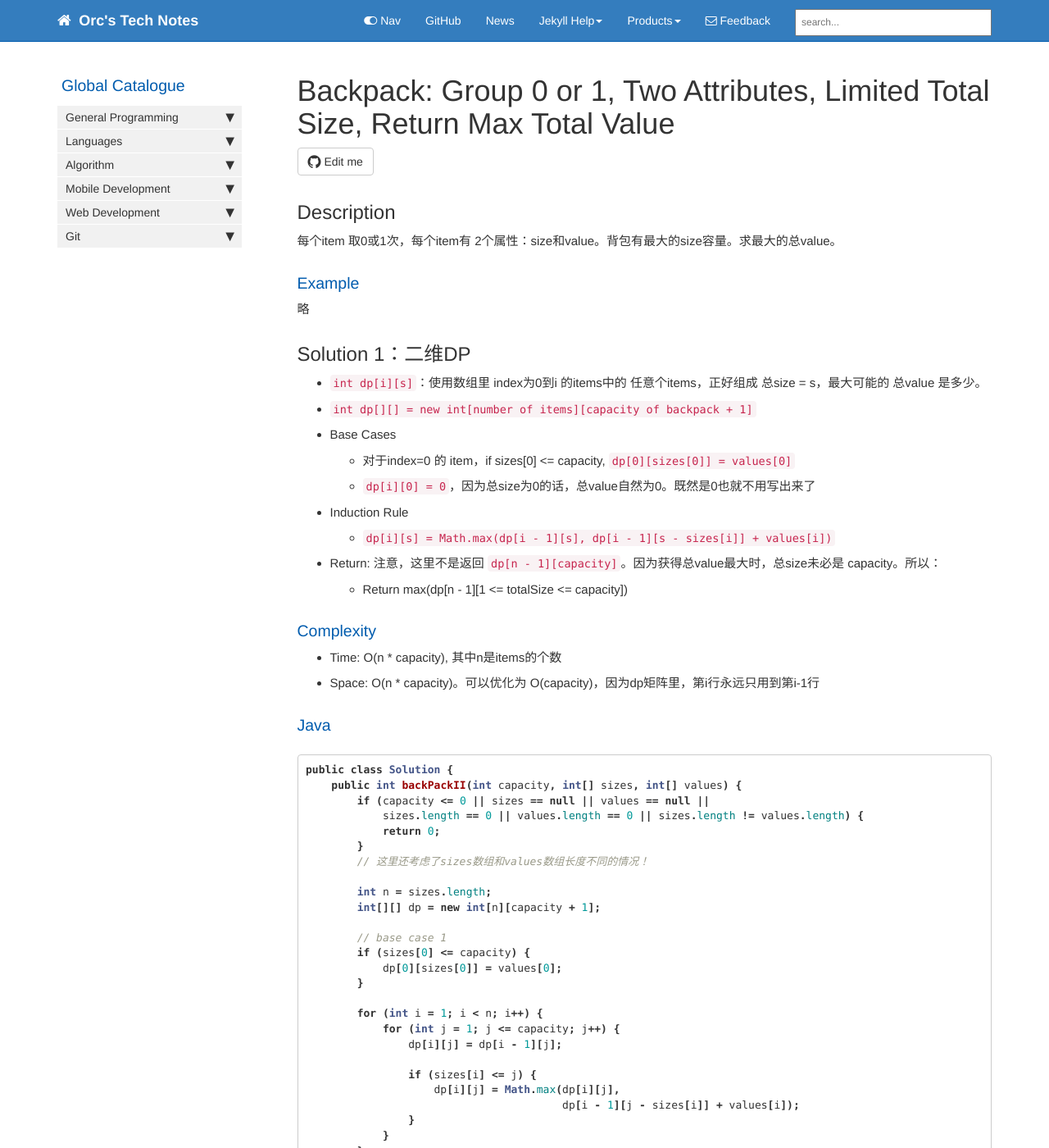
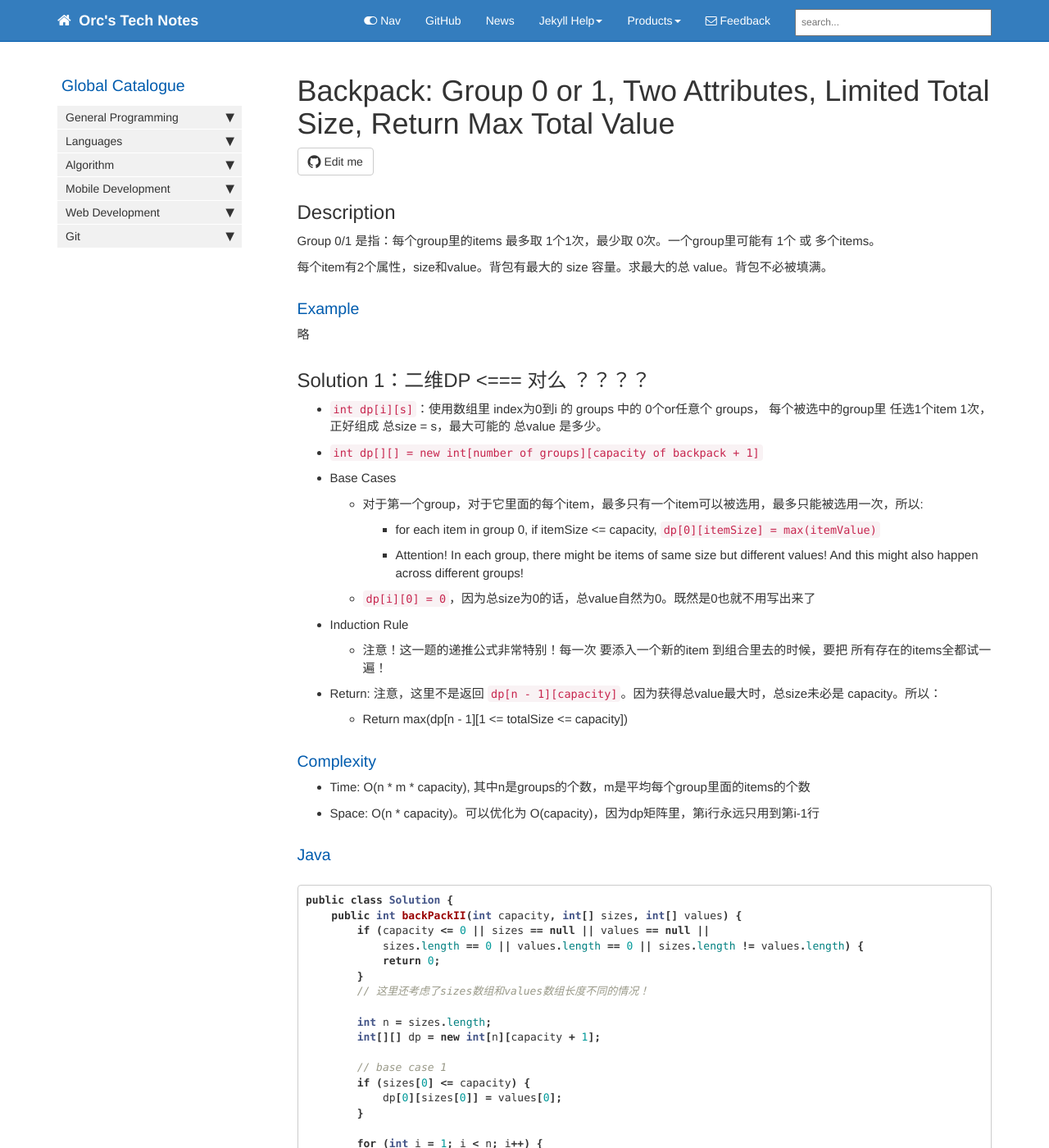
Before and after one commit to HungryOrc/hungryorc.github.io, a Jekyll site: the page built from pages/algorithm/algorithm_backpack_group01_2Attr_returnMaxTotalVal.md, in a window 1280 px wide and 1400 px high. Shown: the whole window at 82% size. Built offline with Jekyll 4.4.1, drawn with Linux system fonts in a browser that asks for light colours; nearby versions of some CDN libraries; comment, search, counter and statistics services are not loaded.

Commit message:
Update algorithm_backpack_group01_2Attr_returnMaxTotalVal.md

```diff
--- a/pages/algorithm/algorithm_backpack_group01_2Attr_returnMaxTotalVal.md
+++ b/pages/algorithm/algorithm_backpack_group01_2Attr_returnMaxTotalVal.md
@@ -10,24 +10,30 @@ toc: false
 ---
 
 ## Description
-每个item 取0或1次，每个item有 2个属性：size和value。背包有最大的size容量。求最大的总value。
+Group 0/1 是指：每个group里的items 最多取 1个1次，最少取 0次。一个group里可能有 1个 或 多个items。
+
+每个item有2个属性，size和value。背包有最大的 size 容量。求最大的总 value。背包不必被填满。
 
 ### Example
 略
 
-## Solution 1：二维DP
-* `int dp[i][s]`：使用数组里 index为0到i 的items中的 任意个items，正好组成 总size = s，最大可能的 总value 是多少。
-* `int dp[][] = new int[number of items][capacity of backpack + 1]`
+## Solution 1：二维DP <=== 对么 ？？？？
+* `int dp[i][s]`：使用数组里 index为0到i 的 groups 中的 0个or任意个 groups，
+每个被选中的group里 任选1个item 1次，
+正好组成 总size = s，最大可能的 总value 是多少。
+* `int dp[][] = new int[number of groups][capacity of backpack + 1]`
 * Base Cases
-  * 对于index=0 的 item，if sizes[0] <= capacity, `dp[0][sizes[0]] = values[0]`
+  * 对于第一个group，对于它里面的每个item，最多只有一个item可以被选用，最多只能被选用一次，所以:
+    * for each item in group 0, if itemSize <= capacity, `dp[0][itemSize] = max(itemValue)`
+    * Attention! In each group, there might be items of same size but different values! And this might also happen across different groups!
   * `dp[i][0] = 0`，因为总size为0的话，总value自然为0。既然是0也就不用写出来了
 * Induction Rule
-  * `dp[i][s] = Math.max(dp[i - 1][s], dp[i - 1][s - sizes[i]] + values[i])`
+  * 注意！这一题的递推公式非常特别！每一次 要添入一个新的item 到组合里去的时候，要把 所有存在的items全都试一遍！
 * Return: 注意，这里不是返回 `dp[n - 1][capacity]`。因为获得总value最大时，总size未必是 capacity。所以：
   * Return max(dp[n - 1][1 <= totalSize <= capacity])
 
 ### Complexity
-* Time: O(n * capacity), 其中n是items的个数
+* Time: O(n * m * capacity), 其中n是groups的个数，m是平均每个group里面的items的个数
 * Space: O(n * capacity)。可以优化为 O(capacity)，因为dp矩阵里，第i行永远只用到第i-1行
 
 ### Java
```
